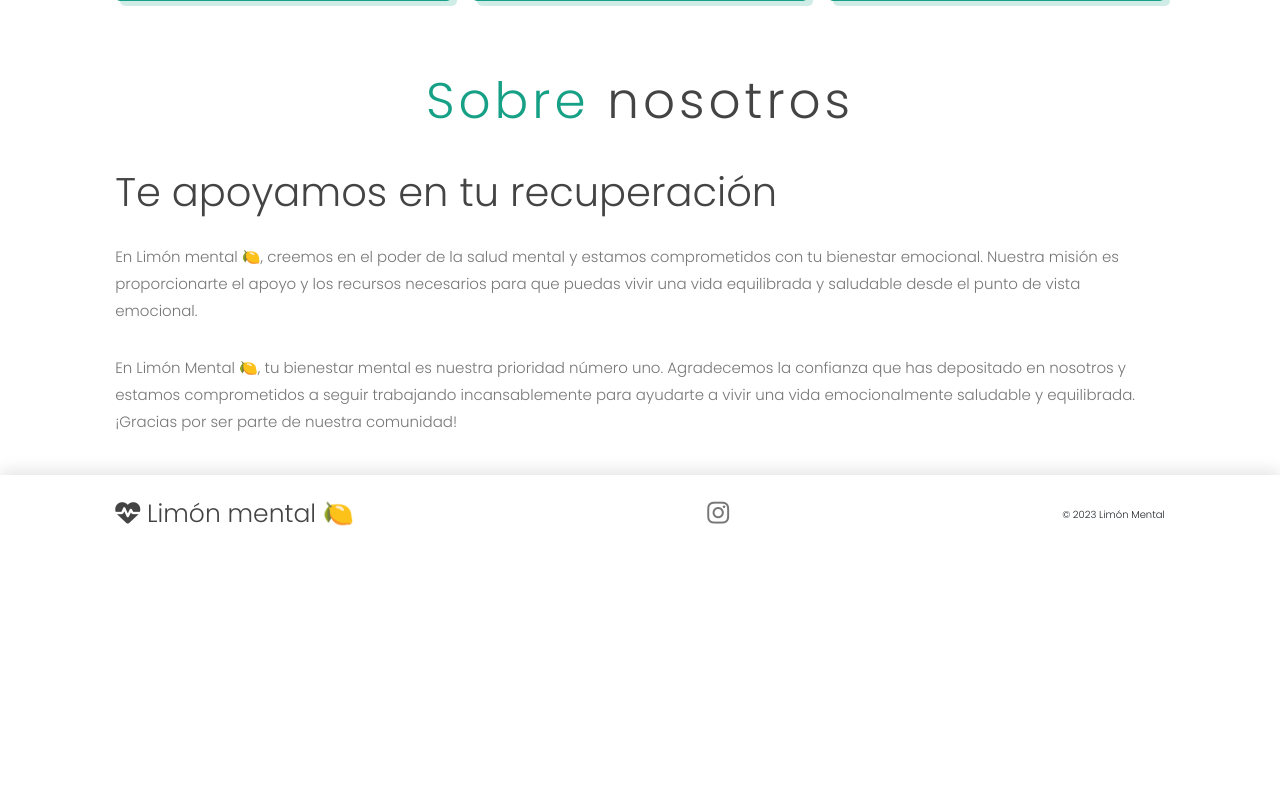
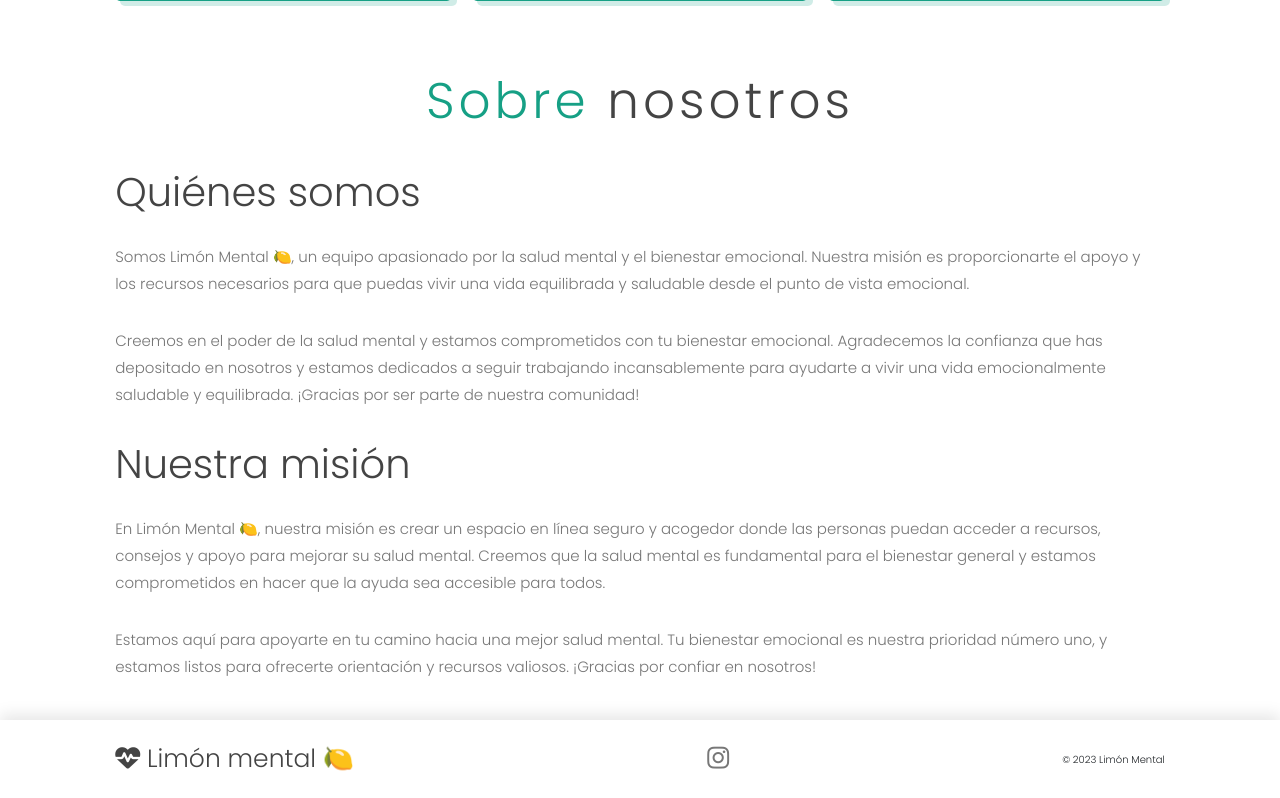
Before and after one commit to Champinhon/limonmental, a Django app: page / in a window 1280 px wide. Shown: the part 814-1612 px from the top of the page. Before the commit the page ends 1340 px from the top, so only its background shows below. Run offline with Django 4.2, Linux system fonts and the light colour scheme.

Commit message:
Add: se añadió la sección sobre nosotros en landing page

```diff
--- a/limonmentalApp/templates/home.html
+++ b/limonmentalApp/templates/home.html
@@ -326,9 +326,17 @@
     <h1 class="heading"><span>Sobre </span>nosotros</h1>
     <div class="row">
         <div class="content">
-            <h3>Te apoyamos en tu recuperación</h3>
-            <p>En Limón mental 🍋, creemos en el poder de la salud mental y estamos comprometidos con tu bienestar emocional. Nuestra misión es proporcionarte el apoyo y los recursos necesarios para que puedas vivir una vida equilibrada y saludable desde el punto de vista emocional.</p>
-            <p>En Limón Mental 🍋, tu bienestar mental es nuestra prioridad número uno. Agradecemos la confianza que has depositado en nosotros y estamos comprometidos a seguir trabajando incansablemente para ayudarte a vivir una vida emocionalmente saludable y equilibrada. ¡Gracias por ser parte de nuestra comunidad!</p>
+            <h3>Quiénes somos</h3>
+            <p>Somos Limón Mental 🍋, un equipo apasionado por la salud mental y el bienestar emocional. Nuestra misión es proporcionarte el apoyo y los recursos necesarios para que puedas vivir una vida equilibrada y saludable desde el punto de vista emocional.</p>
+            <p>Creemos en el poder de la salud mental y estamos comprometidos con tu bienestar emocional. Agradecemos la confianza que has depositado en nosotros y estamos dedicados a seguir trabajando incansablemente para ayudarte a vivir una vida emocionalmente saludable y equilibrada. ¡Gracias por ser parte de nuestra comunidad!</p>
+        </div>
+    </div>
+
+    <div class="row">
+        <div class="content">
+            <h3>Nuestra misión</h3>
+            <p>En Limón Mental 🍋, nuestra misión es crear un espacio en línea seguro y acogedor donde las personas puedan acceder a recursos, consejos y apoyo para mejorar su salud mental. Creemos que la salud mental es fundamental para el bienestar general y estamos comprometidos en hacer que la ayuda sea accesible para todos.</p>
+            <p>Estamos aquí para apoyarte en tu camino hacia una mejor salud mental. Tu bienestar emocional es nuestra prioridad número uno, y estamos listos para ofrecerte orientación y recursos valiosos. ¡Gracias por confiar en nosotros!</p>
         </div>
     </div>
 </section>
--- a/limonmentalApp/templates/posts/create_post.html
+++ b/limonmentalApp/templates/posts/create_post.html
@@ -333,7 +333,7 @@
                         </div>
                     </div>
                     <div class="mb-3">
-                        <button type="submit" class="btn-enviar">Crear Post </button>
+                        <button type="submit" class="btn-enviar">Crear Post</button>
                     </div>
                 </form>
             </div>
--- a/limonmentalApp/templates/posts/post_list.html
+++ b/limonmentalApp/templates/posts/post_list.html
@@ -348,7 +348,7 @@
                         <div class="card">
                             <div class="card-body">
                                 <h5 class="card-title"><a href="{% url 'post_detail' post.id %}" class="titulo">{{ post.title }}</a></h5>
-                                <p class="parrafo">{{ post.content }}</p>
+                                <p class="parrafo">Clickea el nombre para acceder al post</p>
                                 <p class="card-text"><small class="parrafo">Creado a las: {{ post.created_at }}</small></p>
                                 <p class="card-text"><small class="parrafo">Cantidad de comentarios: {{ post.comments.count }}</small></p>
                             </div>
```
Also changed, not shown: limonmentalApp/templates/psychologists.html (+13 -1 lines).
